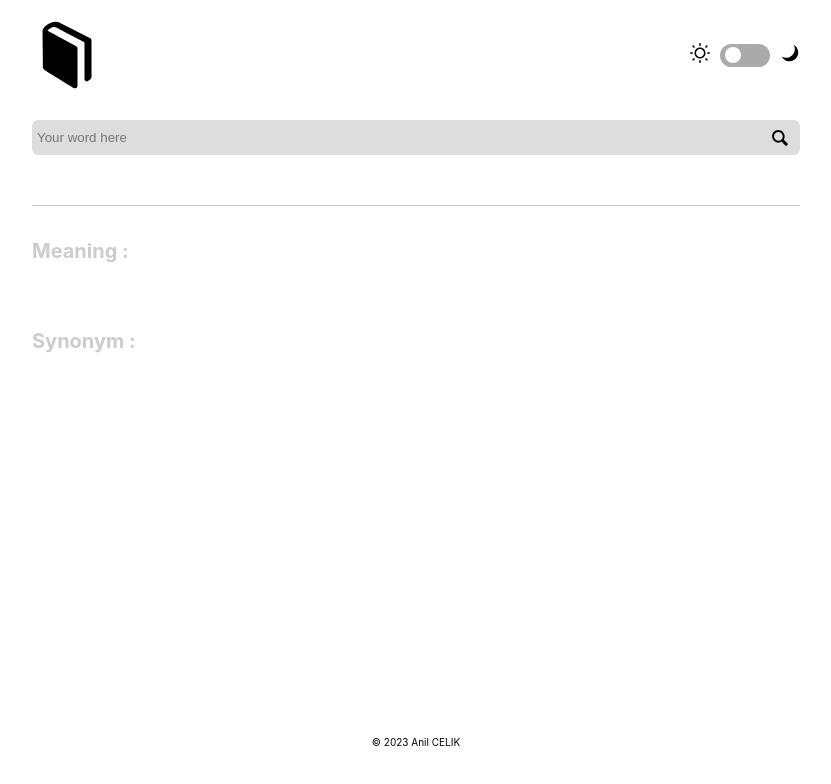
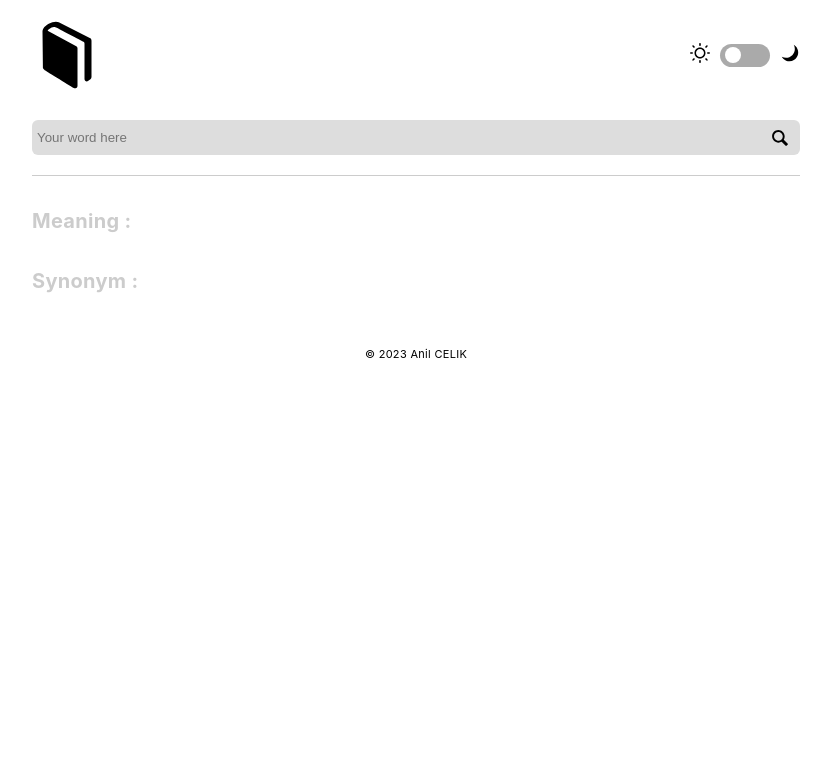
Before and after one commit to AnilC07/dictionarry-app, a React (Create React App) app: page / in a window 1280 px wide. Shown: the top 784 px of the page, without its empty margins (224-1055 px from the left). Built offline with nearby package versions, Linux system fonts and the light colour scheme.

Commit message:
Add error handling in case of wrong enterer

```diff
--- a/src/App.js
+++ b/src/App.js
@@ -36,13 +36,9 @@ function App() {
         <Word datas={datas} />
         <SectionSeparator datas={datas} />
         <Definition datas={datas} />
-        {/* <SectionSeparator datas={datas} /> */}
-        {/* <Definition datas={datas} /> */}
-        {/* <SectionSeparator /> */}
-        {/* <Source datas={datas}/> */}
       </div>
       <div className="copyright">
-        &copy; {new Date().getFullYear()} Anil CELIK
+        <p className="copyright__text">&copy; {new Date().getFullYear()} Anil CELIK</p>
       </div>
     </>
   );
--- a/src/components/Definition.js
+++ b/src/components/Definition.js
@@ -38,15 +38,9 @@ const Definition = (props) => {
         <>
           <div className={classes.meaning}>
             <ListHeading>Meaning : </ListHeading>
-            {/* <ul className={classes.list}>
-              <li className={classes.item}>???</li>
-            </ul>*/}
           </div>
           <div className={classes.synonyms}>
             <ListHeading>Synonym : </ListHeading>
-            {/* <ul className={classes.synonyms_list}>
-              <li className={classes.synonyms_item}>???</li>
-            </ul> */}
           </div>
         </>
       )}
--- a/src/components/Definition.module.css
+++ b/src/components/Definition.module.css
@@ -3,8 +3,6 @@ font-size: 1.6rem;
 }
 
 .synonyms{
-    display: inline-flex;
-    align-items: center;
     font-size: 1.6rem;
     }
 
@@ -19,8 +17,8 @@ font-size: 1.6rem;
     flex-wrap: wrap;
     gap: 10px;
     list-style: none;
-    margin-left: 3.5rem;
-    margin-top: 5px;
+
+    margin-top: 3rem;
 }
 
 .synonyms_list .item::after{
--- a/src/components/Header.js
+++ b/src/components/Header.js
@@ -18,11 +18,10 @@ const Header = () => {
   const [darkMode, setDarkMode] = useState(false);
 
   const context = useContext(ThemeContext);
-  console.log({ context });
+
 
   const changeDisplayMode = useCallback(() => {
     setDarkMode(!darkMode);
-    console.log(ThemeContext);
     context.changeTheme(darkMode ? themes.dark : themes.light);
   }, [darkMode, context]);
 
--- a/src/components/Search.js
+++ b/src/components/Search.js
@@ -1,4 +1,4 @@
-import React, { useRef } from "react";
+import React, { useRef, useState } from "react";
 
 import classes from "./Search.module.css";
 
@@ -6,13 +6,21 @@ import search from "../img/magnifying-glass.svg";
 
 const Search = ({ launchReq }) => {
   const word = useRef();
+  const [emptyWord, setEmptyWord] = useState(false);
 
   const getWord = (e) => {
     e.preventDefault();
+
+    if (word.current.value === "") {
+      setEmptyWord(true);
+    } else {
+      setEmptyWord(false);
+    }
     launchReq(word.current.value);
   };
 
   return (
+    <>
       <form className={classes.form} onSubmit={getWord}>
         <input
           className={classes.form__input}
@@ -24,6 +32,14 @@ const Search = ({ launchReq }) => {
           <img src={search} alt="Search icon" />
         </button>
       </form>
+      {emptyWord && (
+        <div className={classes.error}>
+          <p className={classes.error_text}>
+            Please enter a valid word. Only available for US words. Thank you.
+          </p>
+        </div>
+      )}
+    </>
   );
 };
 
--- a/src/components/Search.module.css
+++ b/src/components/Search.module.css
@@ -1,9 +1,10 @@
-.form{
+.form:not(.error){
     display: flex;
 
     position: relative;
 
-    margin: 30px 0;
+    margin-top: 30px;
+
 }
 
 .form__input{
@@ -13,6 +14,8 @@ border: none;
 background: #ddd;
 
 padding:10px 5px;
+
+
 
 outline: none;
 }
@@ -32,3 +35,16 @@ transition: all .2s;
 .search:hover{
 transform: scale(1.1);
 }
+
+.error{margin-top: .5rem;
+    display: auto;
+    padding: 1rem;
+
+    border-radius: 6px;
+    border: 1px red solid;
+
+    color: rgb(255, 0, 0);
+    font-size: 1.2rem;
+    font-weight: 700;
+
+}
--- a/src/components/SectionSeparator.js
+++ b/src/components/SectionSeparator.js
@@ -3,7 +3,6 @@ import React from "react";
 import classes from "./SectionSeparator.module.css";
 
 const SectionSeparator = (props) => {
-  console.log(props)
   return (
     <div className={classes.separator}>
       {props.datas.length > 0 ? (
--- a/src/components/Source.js
+++ b/src/components/Source.js
@@ -4,7 +4,6 @@ import ListHeading from "./ListHeading";
 import classes from "./Source.module.css";
 
 const Source = (props) => {
-  console.log(props.datas[0].sourceUrls[0]);
 
   return (
     <div className={classes.source}>
--- a/src/components/Word.js
+++ b/src/components/Word.js
@@ -1,14 +1,8 @@
 import React from "react";
-
-// import play from "../img/controller-play.svg";
 
 import classes from "./Word.module.css";
 
 const Word = (props) => {
-  console.log(props);
-
-
-
   return (
     <section className={classes.section__word}>
       {props.datas.length > 0 ? (
@@ -16,18 +10,13 @@ const Word = (props) => {
           <div>
             <h1 className={classes.word}>{props.datas[0].word}</h1>
             <h3 className={classes.phonetic}>{props.datas[0].phonetic}</h3>
-
           </div>
           <div className={classes.sound}>
-                  {/* <img src={play} alt="play icon" /> */}
             <audio controls src={props.datas[0].phonetics[0].audio} />
           </div>
         </>
       ) : (
-        <div>
-          {/* <h1 className={classes.word}>???</h1>
-          <h3 className={classes.phonetic}>???</h3> */}
-        </div>
+        <></>
       )}
     </section>
   );
--- a/src/index.css
+++ b/src/index.css
@@ -7,6 +7,7 @@
 html{
   font-size: 62.5%;
   line-height: 1.5;
+letter-spacing: .3px;
 }
 
 
@@ -27,10 +28,11 @@ code {
 
 .copyright{
   text-align: center;
-  position: absolute;
-  bottom: 5rem;
-  left: 50%;
-  transform: translateX(-50%);
+  margin-top: 5rem;
+}
+
+.copyright__text{
+font-size: 1.1rem;
 }
 
 .dark-content{
```
Also changed, not shown: src/components/Word.module.css (line endings or trailing spaces). Lines whose indentation alone changed are shown as unchanged.
